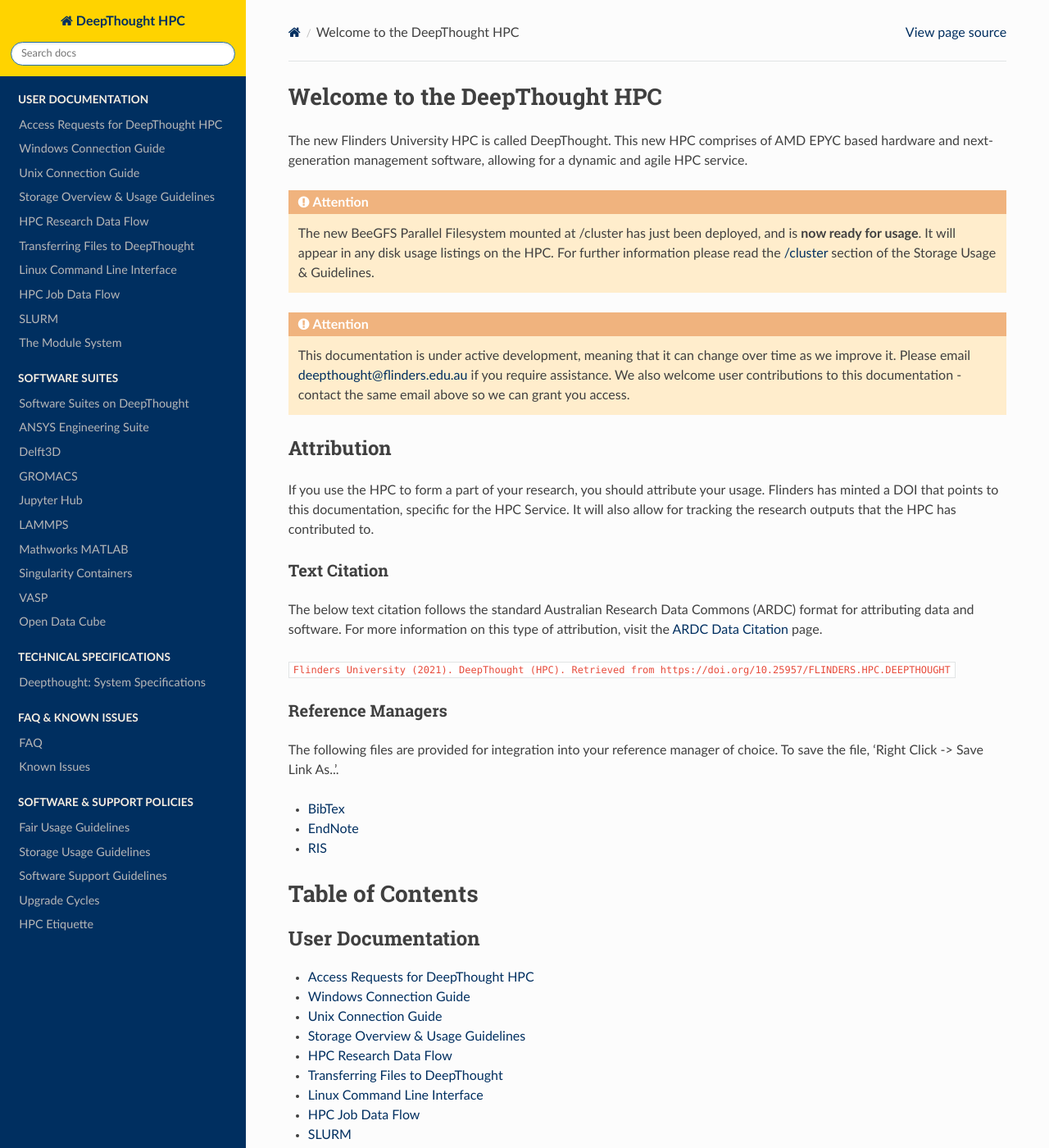
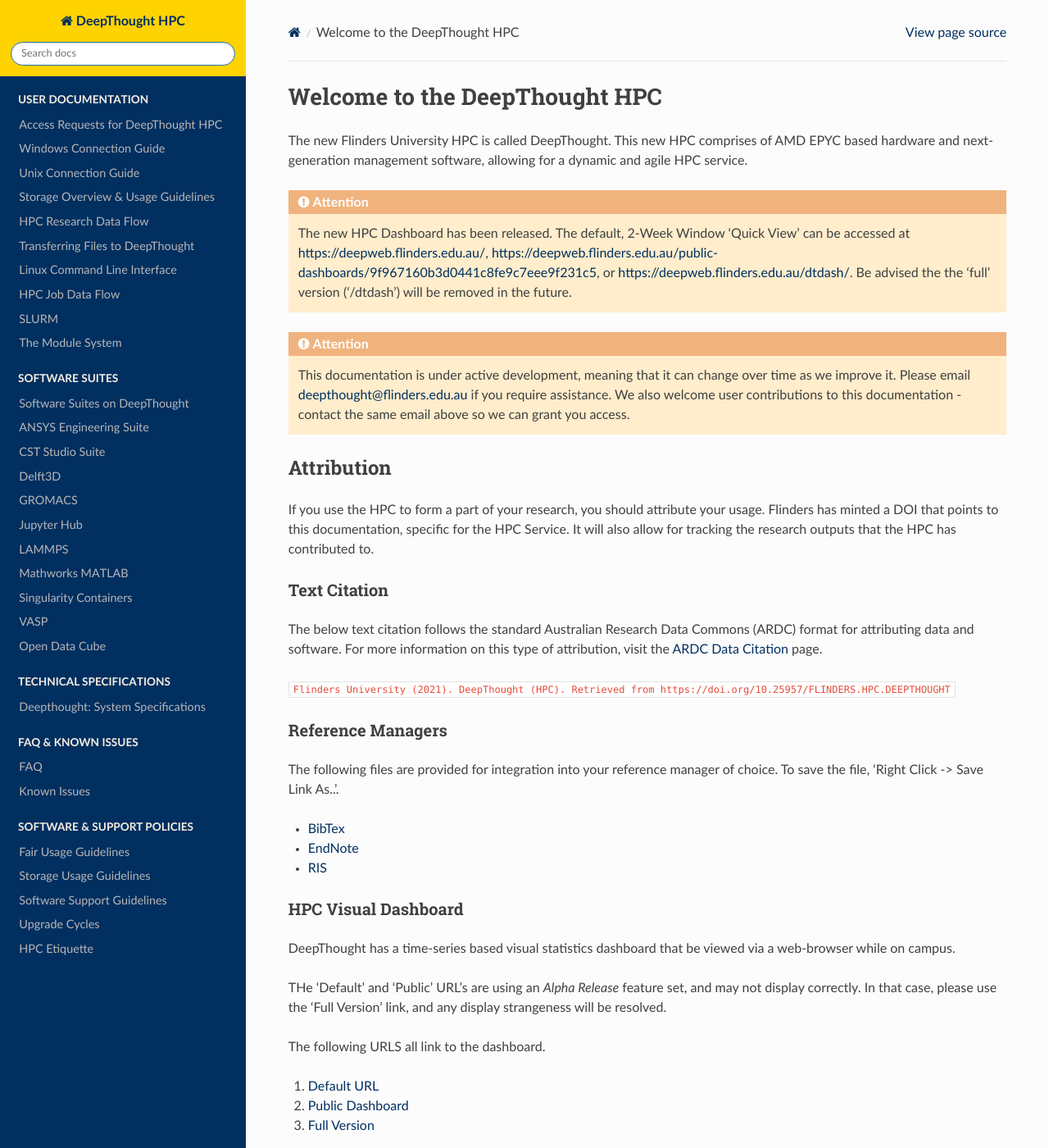
Before and after one commit to flindersuni/DeepThoughtHPC-docs, a Sphinx documentation site: the page built from docs/source/index.rst, in a window 1280 px wide and 1400 px high. Shown: the whole window at 82% size. Built offline with Sphinx 7.4.7 and the Read the Docs theme 2.0.0, drawn with Linux system fonts in a browser that asks for light colours; pages that are not in the unit, such as notebooks, are missing from menus; some of the changed text lies outside the part shown.

Commit message:
CST Studio & Grafana

```diff
--- a/docs/source/index.rst
+++ b/docs/source/index.rst
@@ -3,11 +3,10 @@
 
 The new Flinders University HPC is called DeepThought. This new HPC comprises of AMD EPYC based hardware and next-generation management software, allowing for a dynamic and agile HPC service.
 
-.. _/cluster: storage/storageusage.html
-
 .. attention::
-    The new BeeGFS Parallel Filesystem mounted at /cluster has just been deployed, and is **now ready for usage**. It will appear in any disk
-    usage listings on the HPC. For further information please read the `/cluster`_ section of the Storage Usage & Guidelines.
+    The new HPC Dashboard has been released. The default, 2-Week Window 'Quick View' can be accessed at https://deepweb.flinders.edu.au/,
+    https://deepweb.flinders.edu.au/public-dashboards/9f967160b3d0441c8fe9c7eee9f231c5, or https://deepweb.flinders.edu.au/dtdash/.
+    Be advised the the 'full' version ('/dtdash') will be removed in the future.
 
 .. attention::
     This documentation is under active development, meaning that it can
@@ -47,6 +46,37 @@
 - RIS_
 
 
+
+.. _Default URL: https://deepweb.flinders.edu.au/
+.. _Public Dashboard: https://deepweb.flinders.edu.au/public-dashboards/9f967160b3d0441c8fe9c7eee9f231c5
+.. _Full Version: https://deepweb.flinders.edu.au/dtdash
+
+
+HPC Visual Dashboard
++++++++++++++++++++++++++++
+DeepThought has a time-series based visual statistics dashboard that be viewed via a web-browser while on campus.
+
+THe 'Default' and 'Public' URL's are using an *Alpha Release* feature set, and may not display correctly. In that case, please use the
+'Full Version' link, and any display strangeness will be resolved.
+
+The following URLS all link to the dashboard.
+
+1. `Default URL`_
+2. `Public Dashboard`_
+3. `Full Version`_
+
+
+The 'Full Version' has the capability to change the time-period viewed, and will be removed when the 'Public' and 'Default' feature set reach
+maturity.
+
+A screen shot of a small portion of the Dashboard is below.
+
+.. figure:: _static/GrafanaDashSnapshot.png
+    :align: center
+    :alt: HPC Visual Statistics Dashboard
+
+
+
 Table of Contents
 ====================
 
--- a/docs/source/software/ansys.rst
+++ b/docs/source/software/ansys.rst
@@ -14,7 +14,7 @@
 Before You Start
 ==============================
 
-APDL, Fluent and the EM Suite / HFSS all have a common requirement. All script, journal or run files **must** have been generated in *TUI* Mode. This means that all command must been created, and saved via the
+APDL, Fluent and the EM Suite / HFSS all have a common requirement. All script, journal or run files **must** have been generated in *TUI* Mode. This means that all commands must been created, and saved via the
 programs' Command Line Interface. An example of this is - in Fluent, you **cannot** use the "Journal Recording" function via the GUI. When running the job, the GUI will not be available and Fluent **will fail**.
 
 
```
Also changed, not shown: other parts of docs/source/index.rst (+1 -0 lines), docs/source/software/cststudio.rst (added, +82 -0 lines), docs/source/_static/GrafanaDashSnapshot.png (added).
